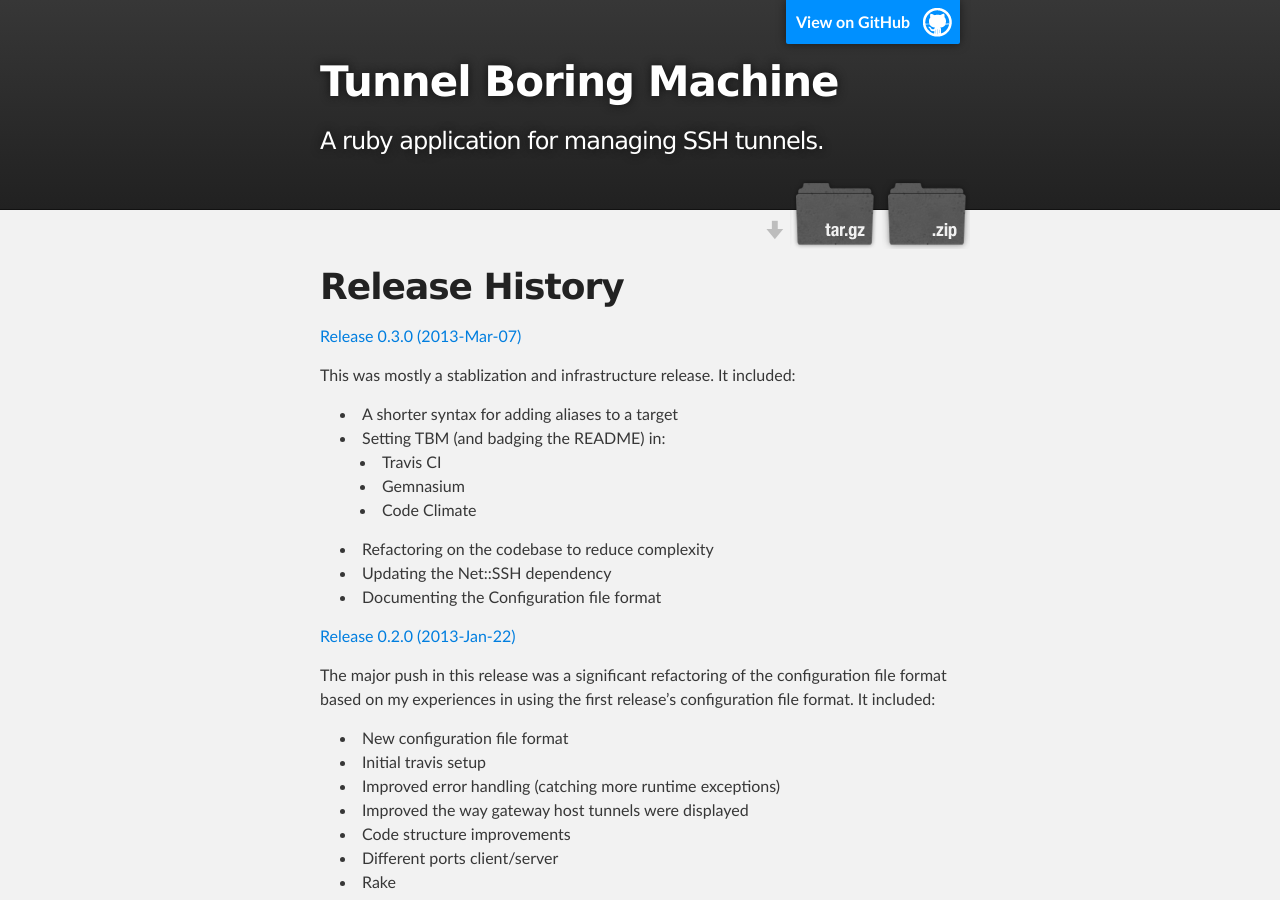
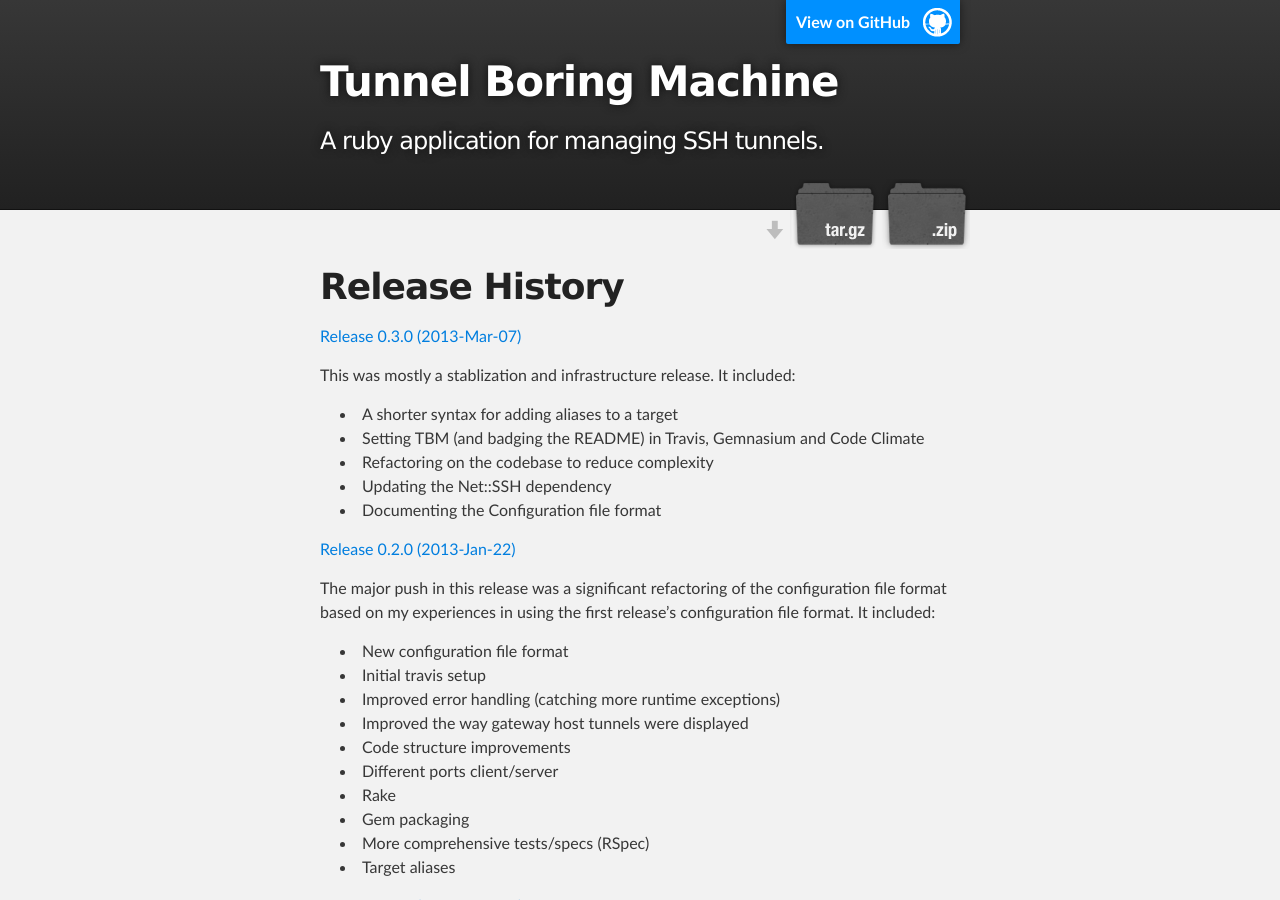
Before and after one commit to geoffreywiseman/tunnel-boring-machine, a Jekyll site: the page built from releases.md, in a window 1280 px wide and 900 px high. Built offline with Jekyll 4.4.1, drawn with Linux system fonts in a browser that asks for light colours.

Commit message:
Minor formatting.

```diff
--- a/releases.md
+++ b/releases.md
@@ -7,10 +7,7 @@ layout: default
 
 This was mostly a stablization and infrastructure release. It included:
 - A shorter syntax for adding aliases to a target
-- Setting TBM (and badging the README) in:
-    - Travis CI
-    - Gemnasium
-    - Code Climate
+- Setting TBM (and badging the README) in Travis, Gemnasium and Code Climate
 - Refactoring on the codebase to reduce complexity
 - Updating the Net::SSH dependency
 - Documenting the Configuration file format
```
